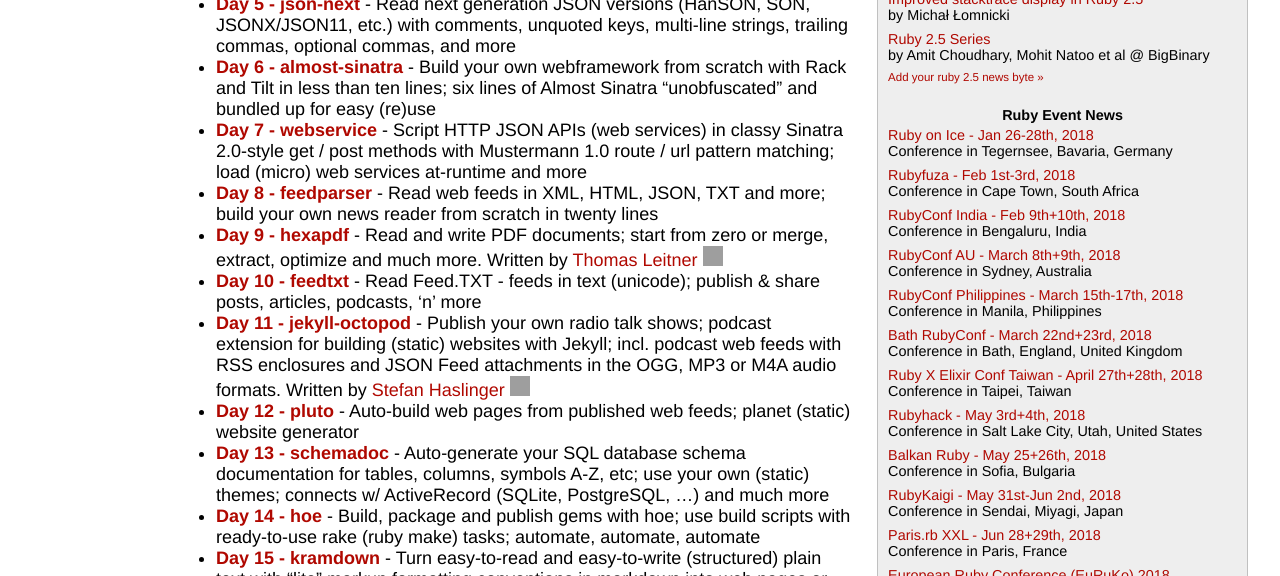
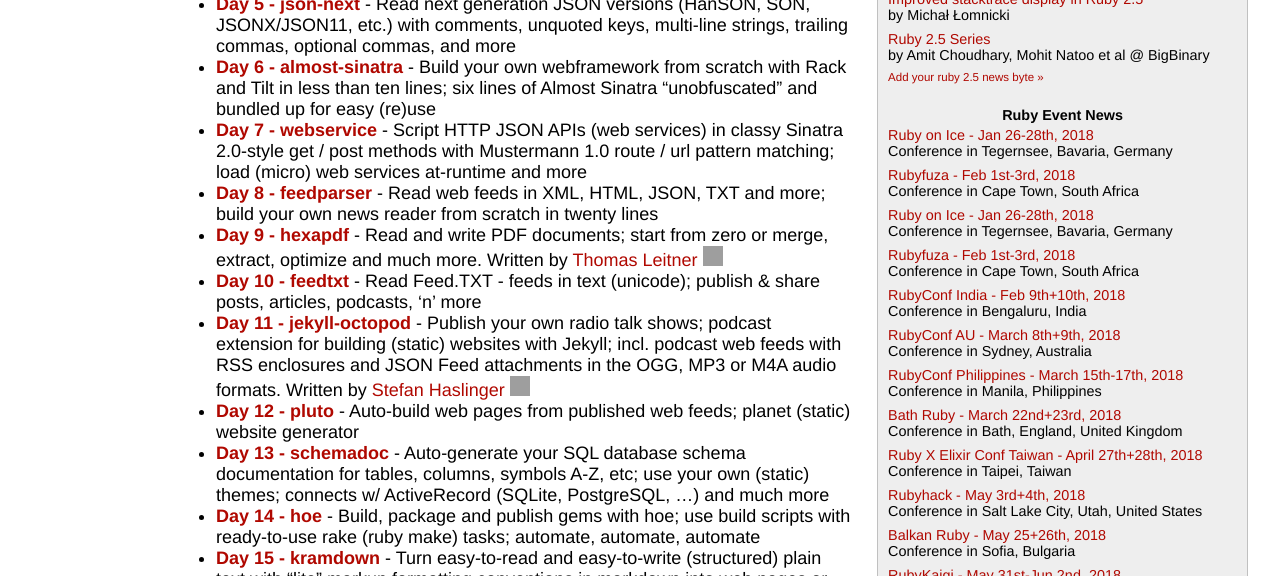
Before and after one commit to wongatron/calendar, a Jekyll site: the page built from README.md, in a window 1280 px wide and 900 px high, cut to the strip 324-900 px from the top of the window. Built offline with Jekyll 4.4.1, drawn with Linux system fonts in a browser that asks for light colours; our own code applies the rules of GitHub Pages for plain Markdown files; grey boxes are pictures that could not be loaded.

Commit message:
try datafile events.yml

```diff
--- a/_includes/broadcasts.html
+++ b/_includes/broadcasts.html
@@ -1,3 +1,4 @@
+
 <div style="float: right; background-color: #eeeeee; margin: 24px; padding: 6px; border-radius: 4px; border: solid 1px silver; font-size: 80%;">
 
   <div style="text-align: center;">
@@ -62,6 +63,14 @@
         All about Ruby 'n' cryptocurrencies (Bitcoin &amp; friends)
      </div>
      -->
+
+    {% for event in site.data.events %}
+      <div style="padding: 4px;">
+        <a href="{{ event.url }}">{{ event.title }}</a><br>
+        {{ event.subtitle }}
+      </div>
+    {% endfor %}
+
     <div style="padding: 4px;">
       <a href="https://rubyonice.com/2018">Ruby on Ice - Jan 26-28th, 2018</a><br>
       Conference in Tegernsee, Bavaria, Germany
@@ -88,7 +97,7 @@
     </div>
 
     <div style="padding: 4px;">
-      <a href="https://2018.bathruby.uk">Bath RubyConf - March 22nd+23rd, 2018</a><br>
+      <a href="https://2018.bathruby.uk">Bath Ruby - March 22nd+23rd, 2018</a><br>
       Conference in Bath, England, United Kingdom
     </div>
 
```
